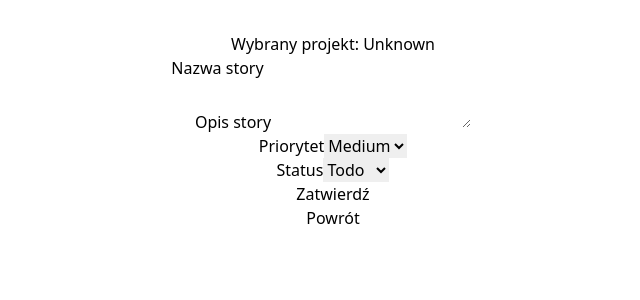
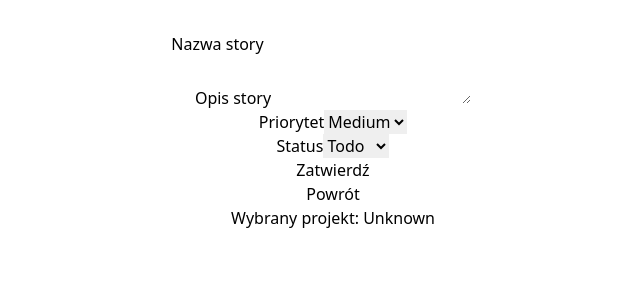
Before and after one commit to MaksymilianDabrowski/ManageMe, a React (Vite) app: page /projects/1/story in a window 1280 px wide. Shown: the top 300 px of the page, without its empty margins (307-947 px from the left). Built offline with nearby package versions, Linux system fonts and the light colour scheme.

Commit message:
minor changes to AddStory page

```diff
--- a/src/pages/AddStory.tsx
+++ b/src/pages/AddStory.tsx
@@ -94,9 +94,6 @@ export default function AddStory() {
     <>
       <div className="w-full m-auto justify-center items-center py-12">
         <form onSubmit={handleCreateOrUpdateStory}>
-          <h1 className="text-4xl font-bold text-center text-[#2c2c2c] mb-8">
-            Wybrany projekt: {projectName}
-          </h1>
           <div className="lg:w-1/2 md:w-2/3 mx-auto">
             <div className="flex flex-wrap m-2">
               <div className="p-2 w-full">
@@ -172,7 +169,7 @@ export default function AddStory() {
                 </button>
               </div>
               <Link
-                to="/"
+                to="/projects"
                 className="flex mx-auto text-white bg-[#2c2c2c] border-0 py-2 px-8 focus:outline-none hover:scale-110 ease-in duration-300 rounded-2xl text-lg mb-16"
               >Powrót
               </Link>
@@ -180,6 +177,9 @@ export default function AddStory() {
           </div>
         </form>
         <ul>
+          <h1 className="text-4xl font-bold text-center text-[#2c2c2c] mb-8">
+            Wybrany projekt: {projectName}
+          </h1>
           {stories.map((story) => (
             <li key={story.id}
               className="text-[#2c2c2c] text-4xl border-4 mb-16 p-6">
```
